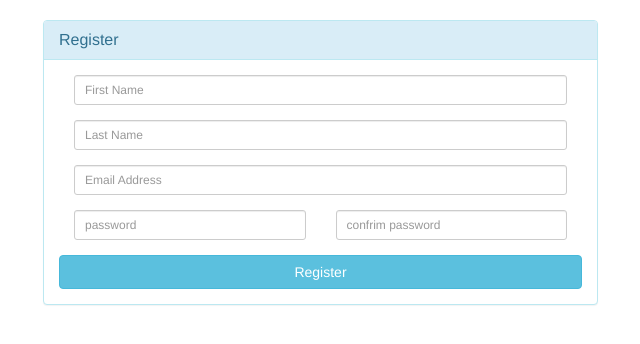
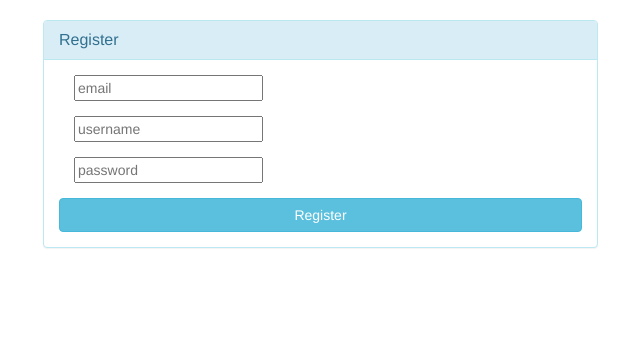
Before and after one commit to vivianchenane/my_bucketlist, a Flask app: page /register in a window 1280 px wide. Shown: the part 52-396 px from the top of the page, without its empty margins (27-667 px from the left). Run offline with Flask 2, Linux system fonts and the light colour scheme; some libraries are stand-ins or nearby versions.

Commit message:
FIX: signup register page

```diff
--- a/app/forms.py
+++ b/app/forms.py
@@ -1,7 +1,12 @@
-from flask_wtf import Form
-from wtforms import StringField, BooleanField
+from flask_wtf import FlaskForm
+from wtforms import StringField, BooleanField, PasswordField
 from wtforms.validators import DataRequired
 
-class LoginForm(Form):
+class LoginForm(FlaskForm):
 	openid = StringField('openid' , validators=[DataRequired()])
 	remember_me = BooleanField('remember_me',default=False)
+
+class RegisterForm(FlaskForm):
+	email = StringField('Email' ,validators=[DataRequired()])
+	password = PasswordField('Email' ,validators=[DataRequired()])
+	username = StringField('username' ,validators=[DataRequired()])
--- a/app/templates/add_item.html
+++ b/app/templates/add_item.html
@@ -17,7 +17,7 @@
 <div class="row">
 	<div class="form-group"	>
 		<div class="col-xs-6 col-sm-6 col-md-6"
-		<label for="category">Select list:</label>
+		<label for="category">Select category:</label>
 			<select class="form-control" name="category"  id="category">
 			<option>Travel</option>
 			<option>Entertainment</option>
--- a/app/templates/register.html
+++ b/app/templates/register.html
@@ -32,34 +32,24 @@
 					<div class="panel-heading">
 						<h3 class="panel-title">Register</h3></div>
 						<div class="panel-body">
-							<form role="form">
+							<form role="form" method='POST' action='/register'>
 								<div class="col-md-12">
 									<div class="form-group">
-										<input type="text" name="First Name" id="first_name" class="form-control input-sm"  placeholder="First Name">
+										{{ form.email(classname='form-control input-sm', placeholder="email") }}
+										<!-- <input type="text" name="First Name" id="first_name" class="form-control input-sm"  placeholder="First Name"> -->
 									</div>
 								</div>
 								<div class="col-sm-12">
 									<div class="form-group">
-										<input type="text" name="last_name" id="last_name" class="form-control input-sm" placeholder="Last Name">
+										{{ form.username(classname='form-control input-sm', placeholder="username") }}
+										<!-- <input type="text" name="last_name" id="last_name" class="form-control input-sm" placeholder="Last Name"> -->
 									</div>
 								</div>
 
 								<div class="col-sm-12">
 									<div class="form-group">
-										<input type="email" name="email"id="email" class="form-control input-sm" placeholder="Email Address">
-									</div>
-								</div>
-
-
-								<div class="col-sm-6">
-									<div class="form-group">
-										<input type="password" name="password" class="form-control input-sm" placeholder="password">
-									</div>
-								</div>
-
-								<div class="col-sm-6">
-									<div class="form-group">
-										<input type="password" name="password_confirmation" id="pasword_confirmation" class="form-control input-sm" placeholder="confrim password">
+										{{ form.password(classname='form-control input-sm', placeholder="password")}}
+										<!-- <input type="email" name="email"id="email" class="form-control input-sm" placeholder="Email Address"> -->
 									</div>
 								</div>
 								<input type="submit" value="Register" class="btn btn-info btn-block">
--- a/app/views.py
+++ b/app/views.py
@@ -1,9 +1,11 @@
 from flask import render_template, flash, redirect, session, request, url_for
 from app import app
 from .models import BucketListItem, Category
+from .forms import LoginForm, RegisterForm
 
 
-database_users = {'username': 'user' ,'password': 'user'}
+
+database_users = {}
 
 bucket_list_items = [
     {
@@ -34,28 +36,43 @@ def index():
     return render_template('index.html', title='Sign In')
 
 
-@app.route('/register')
+@app.route('/register', methods=['GET','POST'])
 def register():
-    return render_template('register.html', title='Register')
+    form=RegisterForm()
+    if request.method== 'GET':
+        return render_template('register.html', form=form, title='Register')
+    if request.method=='POST':
+        email = request.form.get('email')
+        username = request.form.get('username')
+        password = request.form.get('password')
+        database_users[username] = dict(email=email, password=password)
+        return redirect('/login')
 
 
-@app.route('/login', methods=['POST'])
+@app.route('/login', methods=['GET' ,'POST'])
 def login():
-    username = request.form.get('username')
-    password = request.form.get('password')
-    print(request.form.get('username'))
-    print(request.form.get('password'))
+    form=LoginForm()
+    if request.method== 'GET':
+        return render_template('index.html', form=form, title='Login')
+
+    if request.method=='POST':
+        username = request.form.get('username')
+        password = request.form.get('password')
 
     #if not username or password:
       #flash('please enter username or password')
       #return index()
-    if database_users['username'] == username and database_users['password'] == password:
-        session['username'] = username
-        flash(u'login success')
-        return redirect(url_for('dashboard'))
+        try:
+            if database_users[username] and database_users[username]['password'] == password:
+                session['username'] = username
+                flash(u'login success')
+                return redirect(url_for('dashboard'))
+            else:
+                return redirect(url_for('login'))
 
-    flash(u'login failed')
-    return redirect(url_for('index'))
+        except (KeyError, ValueError):
+            flash(u'login failed')
+            return redirect(url_for('index'))
 
 @app.route('/dashboard')
 def dashboard():
```
Also changed, not shown: app/models.py (line endings or trailing spaces).
